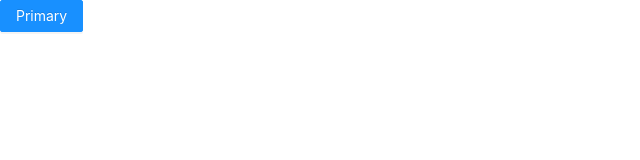
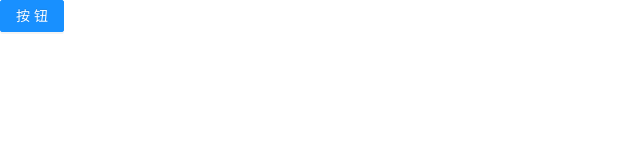
Before and after one commit to azqazq1234/resume, a React (Create React App) app: page / in a window 1280 px wide. Shown: the top 160 px of the page, without its empty margins (0-640 px from the left). Built offline with nearby package versions, Linux system fonts and the light colour scheme.

Commit message:
cg button

```diff
--- a/src/App.js
+++ b/src/App.js
@@ -4,7 +4,7 @@
 function App() {
     return (
         <div>
-            <Button type={'primary'}>Primary</Button>
+            <Button type={'primary'}>按钮</Button>
         </div>
     );
 }
```
